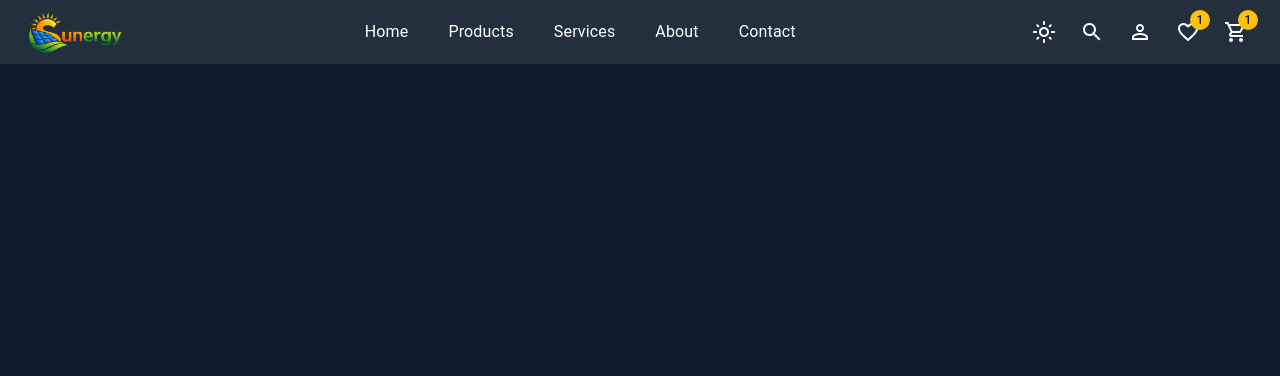
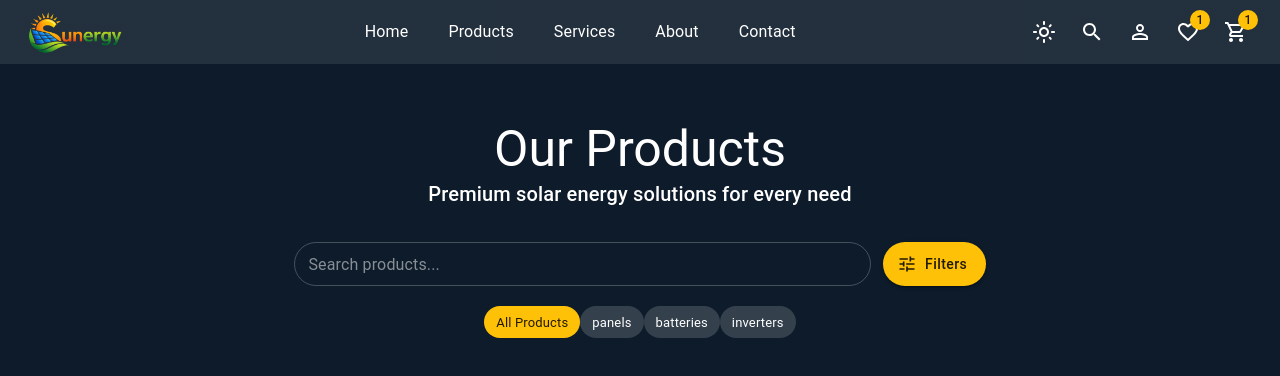
Before and after one commit to abderrahmanetaha7-lgtm/solar_stage, a React (Vite) app: page /products in a window 1280 px wide. Shown: the top 376 px of the page. Built offline with nearby package versions, Linux system fonts and the light colour scheme.

Commit message:
add product filter component with search and advanced filters

```diff
--- a/src/pages/Products.jsx
+++ b/src/pages/Products.jsx
@@ -0,0 +1,279 @@
+import React, { useState, useMemo } from "react";
+import {
+  Box,
+  Container,
+  Typography,
+  TextField,
+  Button,
+  Grid,
+  Select,
+  MenuItem,
+  Slider,
+  InputLabel,
+  FormControl,
+  Chip,
+} from "@mui/material";
+import { Search, Tune } from "@mui/icons-material";
+
+export default function Products() {
+  const products = [
+    {
+      id: 1,
+      name: "SolarMax Pro 400W",
+      price: 899,
+      image:
+        "https://images.unsplash.com/photo-1617788138017-80ad40651399?w=500&h=300&fit=crop",
+      discount: "22.8%",
+      category: "PANELS",
+      efficiency: "22.8%",
+      description:
+        "Premium monocrystalline solar panel with industry-leading efficiency and...",
+      createdAt: "2026-04-20",
+    },
+    {
+      id: 2,
+      name: "EcoPanel Ultra 350W",
+      price: 749,
+      image:
+        "https://images.unsplash.com/photo-1509391366360-2e959784a276?w=500&h=300&fit=crop",
+      discount: "21.3%",
+      category: "PANELS",
+      efficiency: "21.3%",
+      description:
+        "High-efficiency panel with advanced anti-reflective coating for maximum...",
+      createdAt: "2026-04-19",
+    },
+    {
+      id: 3,
+      name: "SunForce 500W Commercial",
+      price: 1299,
+      image:
+        "https://images.unsplash.com/photo-1509391366360-2e959784a276?w=500&h=300&fit=crop",
+      discount: "23.5%",
+      category: "PANELS",
+      efficiency: "23.5%",
+      description:
+        "Commercial-grade panel for large installations with unmatched durability.",
+      createdAt: "2026-04-18",
+    },
+    {
+      id: 4,
+      name: "PowerVault 10kWh",
+      price: 4999,
+      image:
+        "https://images.unsplash.com/photo-1581094288338-2314dddb7ece?w=500&h=300&fit=crop",
+      discount: "96%",
+      category: "BATTERIES",
+      efficiency: "96%",
+      description:
+        "Home battery system with intelligent energy management and seamless...",
+      createdAt: "2026-04-17",
+    },
+  ];
+
+  const categories = ["all", "panels", "batteries", "inverters"];
+  const [search, setSearch] = useState("");
+  const [category, setCategory] = useState("all");
+  const [priceRange, setPriceRange] = useState([0, 10000]);
+  const [minEfficiency, setMinEfficiency] = useState(0);
+  const [showFilters, setShowFilters] = useState(false);
+
+  const filtered = useMemo(
+    () =>
+      products.filter((p) => {
+        if (category !== "all" && p.category !== category) return false;
+        if (search && !p.name.toLowerCase().includes(search.toLowerCase()))
+          return false;
+        if (p.price < priceRange[0] || p.price > priceRange[1]) return false;
+        if (p.efficiency < minEfficiency) return false;
+        return true;
+      }),
+    [search, category, priceRange, minEfficiency],
+  );
+
+  return (
+    <Box
+      sx={{
+        display: "flex",
+        justifyContent: "center",
+        py: 12,
+      }}
+    >
+      <Container
+        maxWidth="lg"
+        sx={{
+          display: "flex",
+          flexDirection: "column",
+          alignItems: "center",
+          height: "300px",
+          py: 3,
+        }}
+      >
+        {/* Header */}
+        <Box sx={{ mb: 4, textAlign: "center" }}>
+          <Typography
+            sx={{ mb: 0,fontSize:{ xs: "35px", sm: "40px", md: "50px" } }}
+            variant="h3"
+            fontWeight="bold"
+            gutterBottom
+          >
+            Our Products
+          </Typography>
+
+          <Typography color="text.secondary" variant="h6" sx={{ fontSize:{ xs: "15px", sm: "17px", md: "20px" } }}>
+            Premium solar energy solutions for every need
+          </Typography>
+        </Box>
+
+        {/* Search + Filters */}
+        <Box
+          sx={{
+            display: "flex",
+            justifyContent: "center",
+            width: { xs: "100%", sm: "80%", md: "60%" },
+            flexDirection: { xs: "column", sm: "row" },
+            gap: 1.5,
+            alignItems: "center",
+          }}
+        >
+          {/* Search Input */}
+          <TextField
+            variant="outlined"
+            placeholder="Search products..."
+            value={search}
+            onChange={(e) => setSearch(e.target.value)}
+            fullWidth
+            sx={{
+              "& .MuiOutlinedInput-root": {
+                borderRadius: "50px",
+                height: "44px",
+
+                "&.Mui-focused fieldset": {
+                  borderColor: "text.primary",
+                  borderWidth: "2px",
+                },
+              },
+            }}
+          />
+
+          {/* Button */}
+          <Button
+            variant="contained"
+            startIcon={<Tune />}
+            onClick={() => setShowFilters(!showFilters)}
+            fullWidth={false}
+            sx={{
+              height: "44px",
+              borderRadius: "50px",
+              textTransform: "none",
+              px: 3,
+              width: { xs: "100%", sm: "auto" }, // 👈 full width on mobile
+            }}
+          >
+            Filters
+          </Button>
+        </Box>
+
+        {/* Filters */}
+        {showFilters && (
+          <Box
+            mb={5}
+            p={3}
+            sx={{
+              border: "1px solid #ddd",
+              borderRadius: 2,
+              width: "100%",
+              display: "flex",
+              justifyContent: "center",
+              mt: 4,
+            }}
+          >
+            <Grid
+              container
+              spacing={3}
+              sx={{
+                width: "100%",
+                display: "flex",
+                justifyContent: "center",
+                alignItems: "center",
+              }}
+            >
+              <Grid item xs={12} sm={4}>
+                <FormControl fullWidth>
+                  <InputLabel>Category</InputLabel>
+                  <Select
+                    sx={{ width: "150px" }}
+                    value={category}
+                    label="Category"
+                    onChange={(e) => setCategory(e.target.value)}
+                  >
+                    {categories.map((c) => (
+                      <MenuItem key={c} value={c} sx={{ width: "150px" }}>
+                        {c === "all" ? "All" : c}
+                      </MenuItem>
+                    ))}
+                  </Select>
+                </FormControl>
+              </Grid>
+
+              <Grid item xs={12} sm={4} sx={{ width: "150px" }}>
+                <Typography gutterBottom>
+                  Max Price: ${priceRange[1]}
+                </Typography>
+                <Slider
+                  value={priceRange[1]}
+                  min={0}
+                  max={10000}
+                  onChange={(e, val) => setPriceRange([0, val])}
+                />
+              </Grid>
+
+              <Grid item xs={12} sm={4}>
+                <Typography gutterBottom>
+                  Min Efficiency: {minEfficiency}%
+                </Typography>
+                <Slider
+                  value={minEfficiency}
+                  min={0}
+                  max={100}
+                  onChange={(e, val) => setMinEfficiency(val)}
+                />
+              </Grid>
+            </Grid>
+          </Box>
+        )}
+
+        {/* Category Chips */}
+        <Box
+          sx={{ mt: "20px" }}
+          display="flex"
+          justifyContent="center"
+          gap={1}
+          mb={5}
+          flexWrap="wrap"
+        >
+          {categories.map((c) => (
+            <Chip
+              key={c}
+              label={c === "all" ? "All Products" : c}
+              color={category === c ? "primary" : "default"}
+              onClick={() => setCategory(c)}
+            />
+          ))}
+        </Box>
+
+        {/* Results */}
+        {filtered.length === 0 && (
+          <Typography
+            textAlign="center"
+            mt={4}
+            color="text.secondary"
+            sx={{ margin: "20px 0 0 0" }}
+          >
+            No products match your filters.
+          </Typography>
+        )}
+      </Container>
+    </Box>
+  );
+}
--- a/src/routes/AppRoutes.jsx
+++ b/src/routes/AppRoutes.jsx
@@ -3,6 +3,7 @@ import Navbar from "../components/layout/Navbar";
 // import FeaturedProductsHome from "../components/layout/FeaturedProductsHome";
 import { Route, Routes } from "react-router-dom";
 import Home from "../pages/Home";
+import Products from "../pages/Products";
 
 export default function AppRoutes() {
   return (
@@ -10,6 +11,7 @@ export default function AppRoutes() {
       <Navbar />
       <Routes>
         <Route path="/" element={<Home />} />
+        <Route path="/products" element={<Products />} />
       </Routes>
     </>
   );
```
